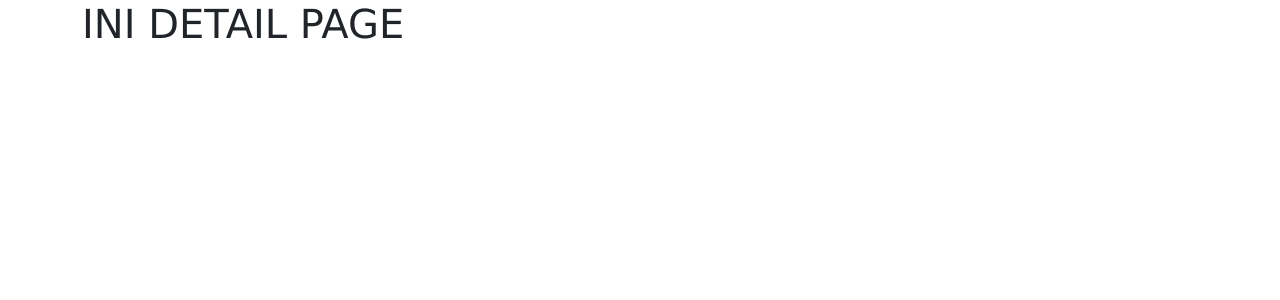
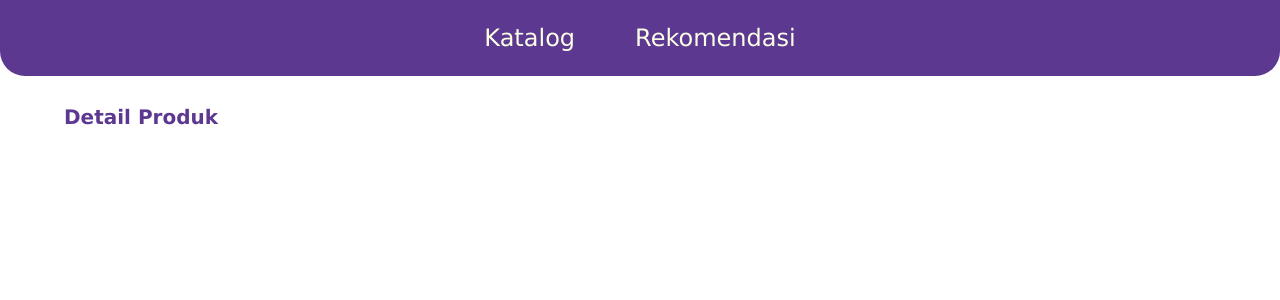
Before and after one commit to elizams1/Recommender-System-for-Skincare-Products-by-Eliza, a Flask app: page /detail in a window 1280 px wide. Shown: the top 300 px of the page. Run offline with Flask 2, Linux system fonts and the light colour scheme; some libraries are stand-ins or nearby versions.

Commit message:
update katalog

```diff
--- a/FlaskApp/static/css/katalog.css
+++ b/FlaskApp/static/css/katalog.css
@@ -46,6 +46,9 @@
 .card-img-top{
   height: 200px;
 }
+.card-body{
+  color: black;
+}
 .card-title{
   font-size: 20px !important;
   font-weight: bold;
--- a/FlaskApp/static/css/rekomendasi.css
+++ b/FlaskApp/static/css/rekomendasi.css
@@ -7,11 +7,24 @@
 .the-form-rec{
   display: flex;
   align-items: center;
-  margin-bottom: 15px;
+  margin-bottom: 20px;
 }
 .the-form-title{
   margin: 0px;
 }
-.select-margin{
-  margin-left : 20px;
+.the-button{
+  display: flex;
+  justify-content: flex-end;
 }
+.the-button-custom{
+  padding: 10px 30px;
+  border-radius: 5px;
+  background-color: #5D3891;
+  color: #FCFFE7;
+}
+.title-page-two {
+  margin-bottom: 25px;
+  font-size: 20px;
+  font-weight: bold;
+  color: #5D3891;
+}
--- a/FlaskApp/templates/detail.html
+++ b/FlaskApp/templates/detail.html
@@ -2,7 +2,17 @@
 <html lang="en">
   <head>
     <title>Detail Page</title>
-    <link href="https://cdn.jsdelivr.net/npm/bootstrap@5.3.0-alpha1/dist/css/bootstrap.min.css" rel="stylesheet">
+
+    <link href="https://cdn.jsdelivr.net/npm/bootstrap@5.3.0-alpha1/dist/css/bootstrap.min.css" rel="stylesheet"
+      integrity="sha384-GLhlTQ8iRABdZLl6O3oVMWSktQOp6b7In1Zl3/Jr59b6EGGoI1aFkw7cmDA6j6gD" crossorigin="anonymous">
+    <script src="https://cdn.jsdelivr.net/npm/bootstrap@5.3.0-alpha1/dist/js/bootstrap.bundle.min.js"
+      integrity="sha384-w76AqPfDkMBDXo30jS1Sgez6pr3x5MlQ1ZAGC+nuZB+EYdgRZgiwxhTBTkF7CXvN" crossorigin="anonymous"></script>
+
+    <link rel="stylesheet" href="https://cdnjs.cloudflare.com/ajax/libs/font-awesome/6.3.0/css/all.min.css">
+    <link rel="stylesheet" type="text/css" href="../static/css/katalog.css">
+    <link rel="stylesheet" type="text/css" href="../static/css/detail.css">
+    <link rel="stylesheet" type="text/css" href="../static/css/rekomendasi.css">
+
     <style type="text/css">
       body {
         font-family: Verdana;
@@ -16,8 +26,16 @@
     </style>
   </head>
   <body>
-    <div class="container">
-      <h1>INI DETAIL PAGE</h1>
+    <div class="content">
+      <div class="first-section d-flex justify-content-center">
+        <div class=""> <a class="btn-custom-one the-link" href="katalog">Katalog</a> </div>
+        <div class=""> <a class="btn-custom-one the-link" href="rekomendasi">Rekomendasi</a> </div>
+      </div>
+      <div class="second-section">
+        <div>
+          <p class="title-page-two">Detail Produk</p>
+        </div>
+      </div>
     </div>
   </body>
 </html>
--- a/FlaskApp/templates/katalog.html
+++ b/FlaskApp/templates/katalog.html
@@ -42,14 +42,14 @@
         </div>
       </div>
       <div class="second-section-two d-flex justify-content-center align-items-center gap-5">
-        <div class="card" style="width: 20%;">
+        <a href="detail" class="card the-link" style="width: 20%;">
           <img class="card-img-top" src="http://www.jquery-az.com/html/images/banana.jpg" alt="Card image cap">
           <div class="card-body">
             <h5 class="card-title">Card title</h5>
             <p class="card-text">Some quick example text to build on the card title and make up the bulk of the card's content.
             </p>
           </div>
-        </div>
+        </a>
         <div class="card" style="width: 20%;">
           <img class="card-img-top"
             src="https://upload.wikimedia.org/wikipedia/commons/f/f9/Phoenicopterus_ruber_in_S%C3%A3o_Paulo_Zoo.jpg"
```
Also changed, not shown: FlaskApp/templates/rekomendasi.html (+7 -4 lines), FlaskApp/static/css/detail.css (added).
